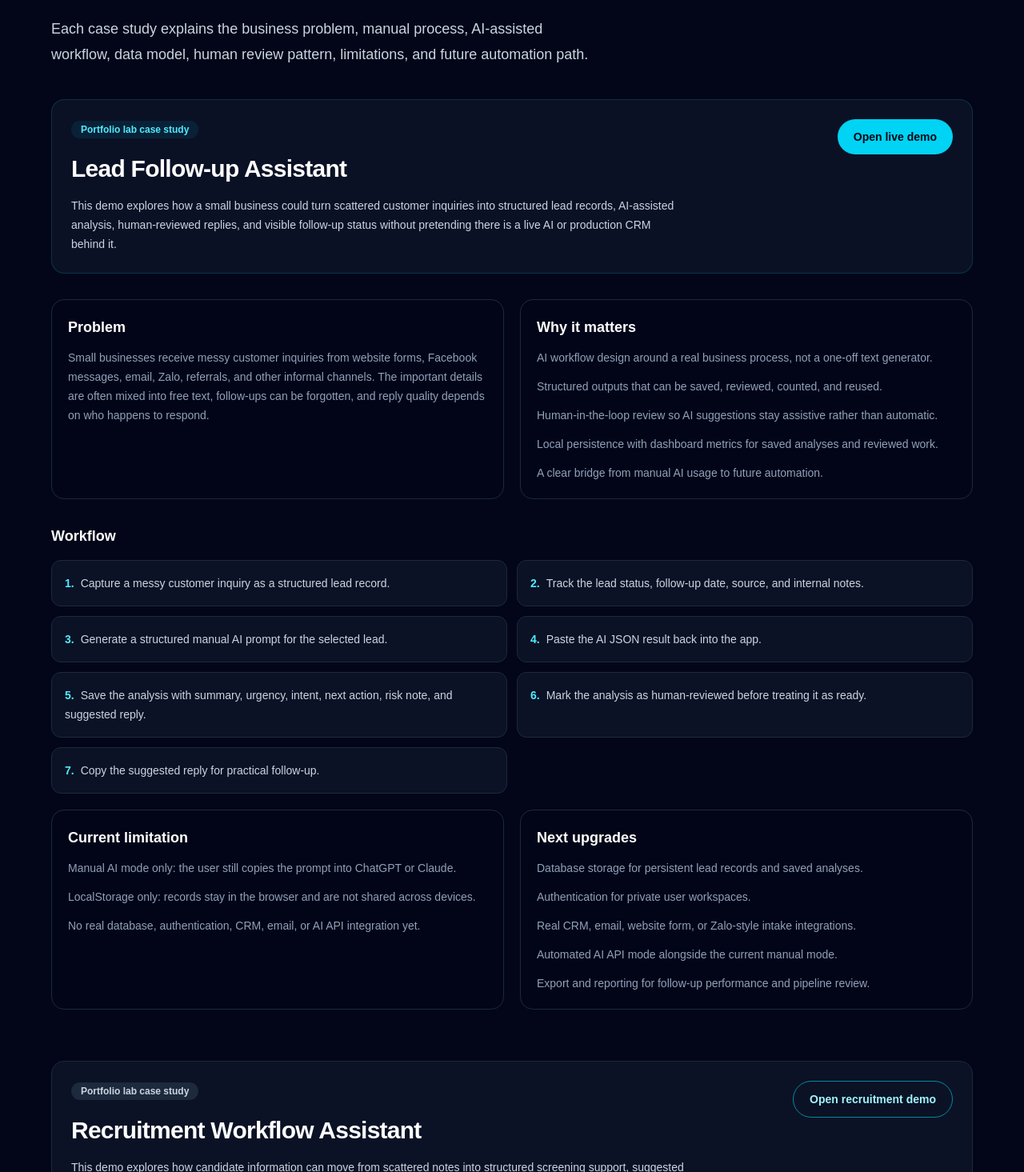
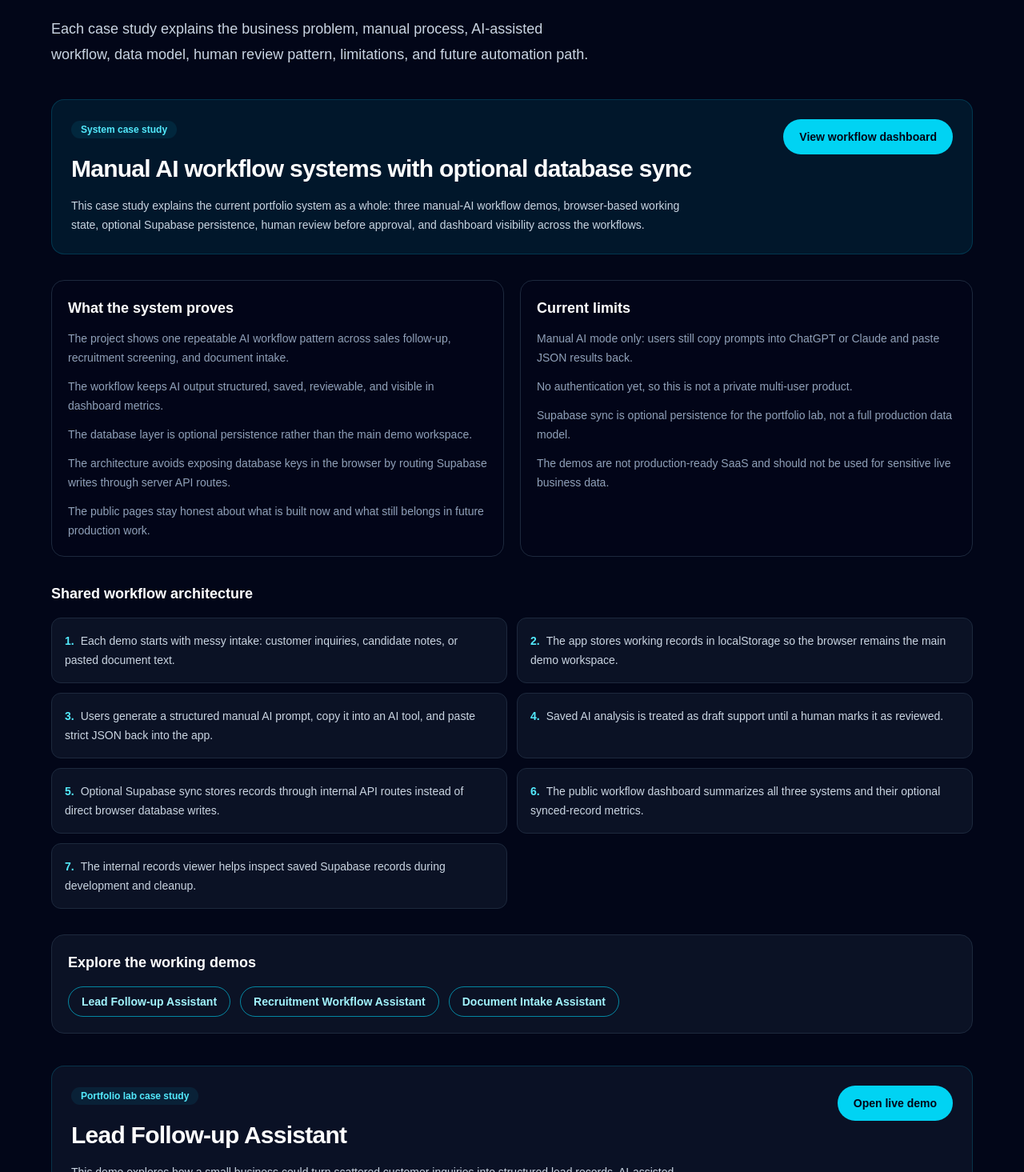
Before and after one commit to solitud3456/ai-workflow-systems-lab, a Next.js app: page /case-studies in a window 1280 px wide. Shown: the part 225-1690 px from the top of the page at 80% size. Built offline with nearby package versions, Linux system fonts and the light colour scheme.

Commit message:
Add workflow systems case study

```diff
--- a/src/app/case-studies/page.tsx
+++ b/src/app/case-studies/page.tsx
@@ -1,5 +1,30 @@
 import Link from "next/link";
 import PageHeader from "@/components/PageHeader";
+
+const systemWorkflowPoints = [
+  "Each demo starts with messy intake: customer inquiries, candidate notes, or pasted document text.",
+  "The app stores working records in localStorage so the browser remains the main demo workspace.",
+  "Users generate a structured manual AI prompt, copy it into an AI tool, and paste strict JSON back into the app.",
+  "Saved AI analysis is treated as draft support until a human marks it as reviewed.",
+  "Optional Supabase sync stores records through internal API routes instead of direct browser database writes.",
+  "The public workflow dashboard summarizes all three systems and their optional synced-record metrics.",
+  "The internal records viewer helps inspect saved Supabase records during development and cleanup.",
+];
+
+const systemProofPoints = [
+  "The project shows one repeatable AI workflow pattern across sales follow-up, recruitment screening, and document intake.",
+  "The workflow keeps AI output structured, saved, reviewable, and visible in dashboard metrics.",
+  "The database layer is optional persistence rather than the main demo workspace.",
+  "The architecture avoids exposing database keys in the browser by routing Supabase writes through server API routes.",
+  "The public pages stay honest about what is built now and what still belongs in future production work.",
+];
+
+const systemLimitations = [
+  "Manual AI mode only: users still copy prompts into ChatGPT or Claude and paste JSON results back.",
+  "No authentication yet, so this is not a private multi-user product.",
+  "Supabase sync is optional persistence for the portfolio lab, not a full production data model.",
+  "The demos are not production-ready SaaS and should not be used for sensitive live business data.",
+];
 
 const workflowSteps = [
   "Capture a messy customer inquiry as a structured lead record.",
@@ -108,6 +133,107 @@ export default function CaseStudiesPage() {
           title="Proof of workflow thinking, not just screenshots."
           description="Each case study explains the business problem, manual process, AI-assisted workflow, data model, human review pattern, limitations, and future automation path."
         />
+
+        <article className="mt-10">
+          <div className="rounded-2xl border border-cyan-500/20 bg-cyan-500/10 p-6">
+            <div className="flex flex-col gap-6 lg:flex-row lg:items-start lg:justify-between">
+              <div>
+                <span className="rounded-full bg-cyan-500/10 px-3 py-1 text-xs font-semibold text-cyan-300">
+                  System case study
+                </span>
+                <h2 className="mt-5 text-3xl font-semibold tracking-tight text-white">
+                  Manual AI workflow systems with optional database sync
+                </h2>
+                <p className="mt-4 max-w-3xl text-sm leading-6 text-slate-300">
+                  This case study explains the current portfolio system as a
+                  whole: three manual-AI workflow demos, browser-based working
+                  state, optional Supabase persistence, human review before
+                  approval, and dashboard visibility across the workflows.
+                </p>
+              </div>
+
+              <Link
+                href="/workflow-dashboard"
+                className="w-fit shrink-0 rounded-full bg-cyan-400 px-5 py-3 text-sm font-semibold text-slate-950 transition hover:bg-cyan-300"
+              >
+                View workflow dashboard
+              </Link>
+            </div>
+          </div>
+
+          <div className="mt-8 grid gap-5 lg:grid-cols-2">
+            <section className="rounded-2xl border border-slate-800 bg-slate-950/60 p-5">
+              <h3 className="text-lg font-semibold text-white">
+                What the system proves
+              </h3>
+              <ul className="mt-3 space-y-3">
+                {systemProofPoints.map((point) => (
+                  <li key={point} className="text-sm leading-6 text-slate-400">
+                    {point}
+                  </li>
+                ))}
+              </ul>
+            </section>
+
+            <section className="rounded-2xl border border-slate-800 bg-slate-950/60 p-5">
+              <h3 className="text-lg font-semibold text-white">
+                Current limits
+              </h3>
+              <ul className="mt-3 space-y-3">
+                {systemLimitations.map((item) => (
+                  <li key={item} className="text-sm leading-6 text-slate-400">
+                    {item}
+                  </li>
+                ))}
+              </ul>
+            </section>
+          </div>
+
+          <section className="mt-8">
+            <h3 className="text-lg font-semibold text-white">
+              Shared workflow architecture
+            </h3>
+            <ol className="mt-4 grid gap-3 md:grid-cols-2">
+              {systemWorkflowPoints.map((step, index) => (
+                <li
+                  key={step}
+                  className="rounded-xl border border-slate-800 bg-slate-900/70 p-4 text-sm leading-6 text-slate-300"
+                >
+                  <span className="mr-2 font-semibold text-cyan-300">
+                    {index + 1}.
+                  </span>
+                  {step}
+                </li>
+              ))}
+            </ol>
+          </section>
+
+          <section className="mt-8 rounded-2xl border border-slate-800 bg-slate-900/70 p-5">
+            <h3 className="text-lg font-semibold text-white">
+              Explore the working demos
+            </h3>
+            <div className="mt-4 flex flex-wrap gap-3">
+              <Link
+                href="/demos/lead-follow-up"
+                className="rounded-full border border-cyan-400/60 px-4 py-2 text-sm font-semibold text-cyan-200 transition hover:border-cyan-300 hover:bg-cyan-500/10"
+              >
+                Lead Follow-up Assistant
+              </Link>
+              <Link
+                href="/demos/recruitment-assistant"
+                className="rounded-full border border-cyan-400/60 px-4 py-2 text-sm font-semibold text-cyan-200 transition hover:border-cyan-300 hover:bg-cyan-500/10"
+              >
+                Recruitment Workflow Assistant
+              </Link>
+              <Link
+                href="/demos/document-intake"
+                className="rounded-full border border-cyan-400/60 px-4 py-2 text-sm font-semibold text-cyan-200 transition hover:border-cyan-300 hover:bg-cyan-500/10"
+              >
+                Document Intake Assistant
+              </Link>
+            </div>
+          </section>
+        </article>
 
         <article className="mt-10">
           <div className="rounded-2xl border border-cyan-500/20 bg-slate-900/70 p-6">
```
